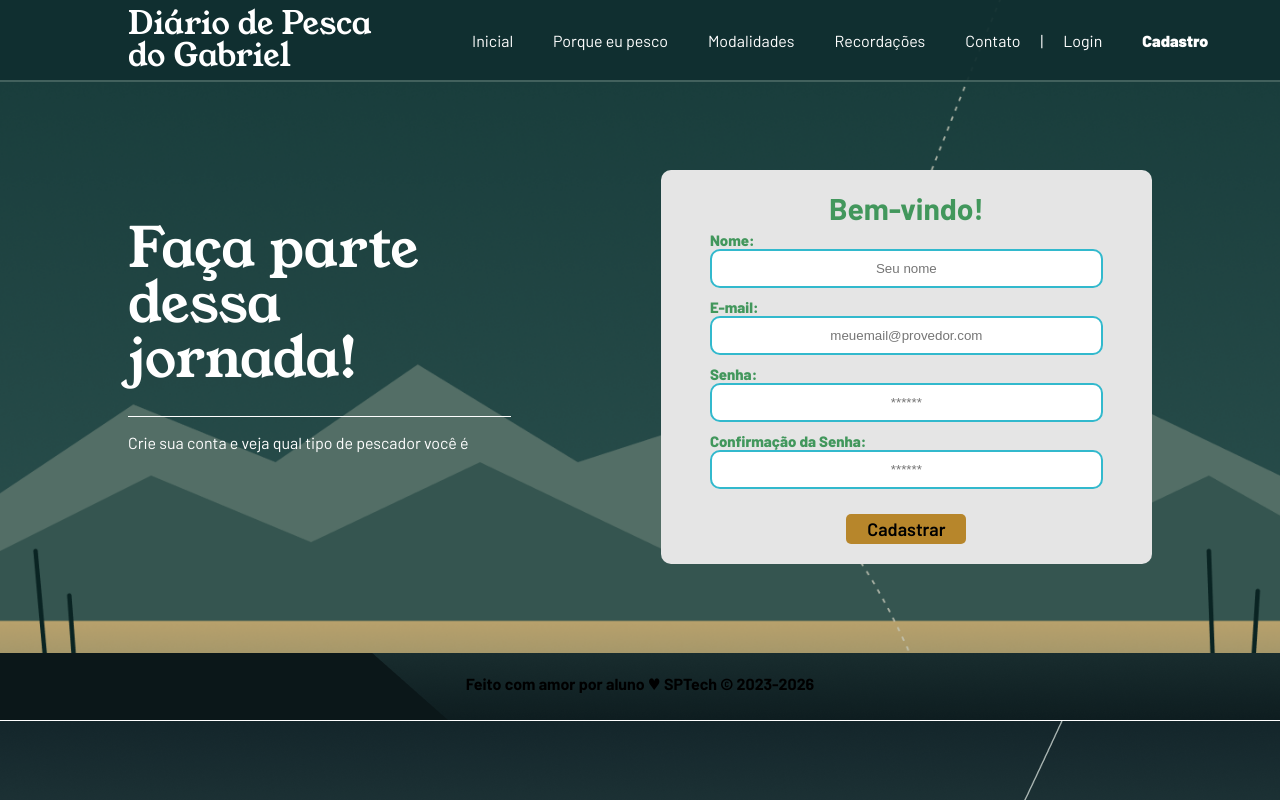
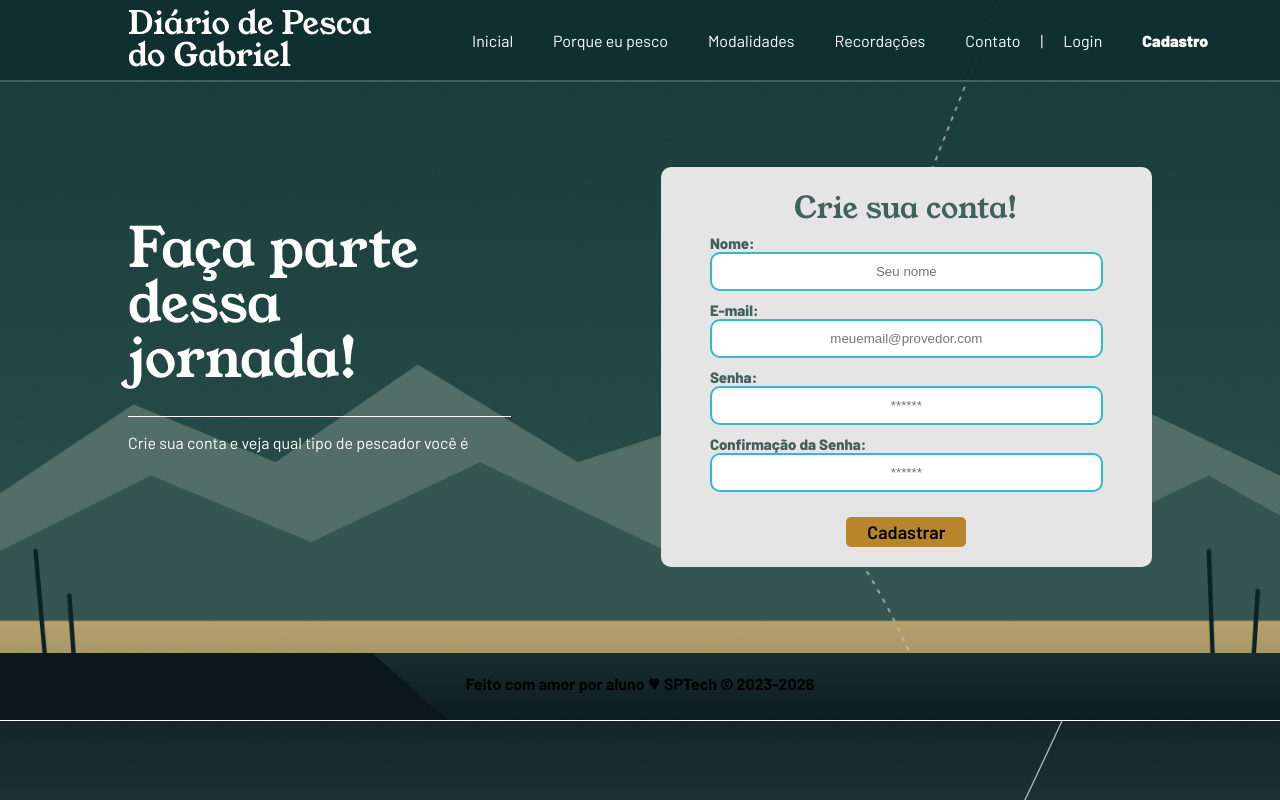
Before and after one commit to GBBermudes/PROJETO-INDIVIDUAL1, a website: page WEB-DATA-VIZ/public/cadastro.html in a window 1280 px wide. Drawn offline with Linux system fonts and the light colour scheme; a web font is replaced by a local one.

Commit message:
modificação - mudando cor e fonte do titulo do cadastro

```diff
--- a/WEB-DATA-VIZ/public/cadastro.html
+++ b/WEB-DATA-VIZ/public/cadastro.html
@@ -62,7 +62,7 @@
         <p>Crie sua conta e veja qual tipo de pescador você é</p>
       </div>
       <div class="card card-cadastro" id="cadastro">
-        <h2>Bem-vindo!</h2>
+        <h2 class="young-serif-regular">Crie sua conta!</h2>
         <div class="formulario">
           <!--
                          Para inserir mais um campo, copie uma das inputs abaixo.
--- a/WEB-DATA-VIZ/public/css/estilo.css
+++ b/WEB-DATA-VIZ/public/css/estilo.css
@@ -495,7 +495,7 @@ button:active {
   display: flex;
   align-items: center;
   justify-content: space-evenly;
-  color: rgb(66, 151, 92);
+  color: #42615D;
   flex-direction: column;
   height: fit-content;
   padding: 20px 0;
```
